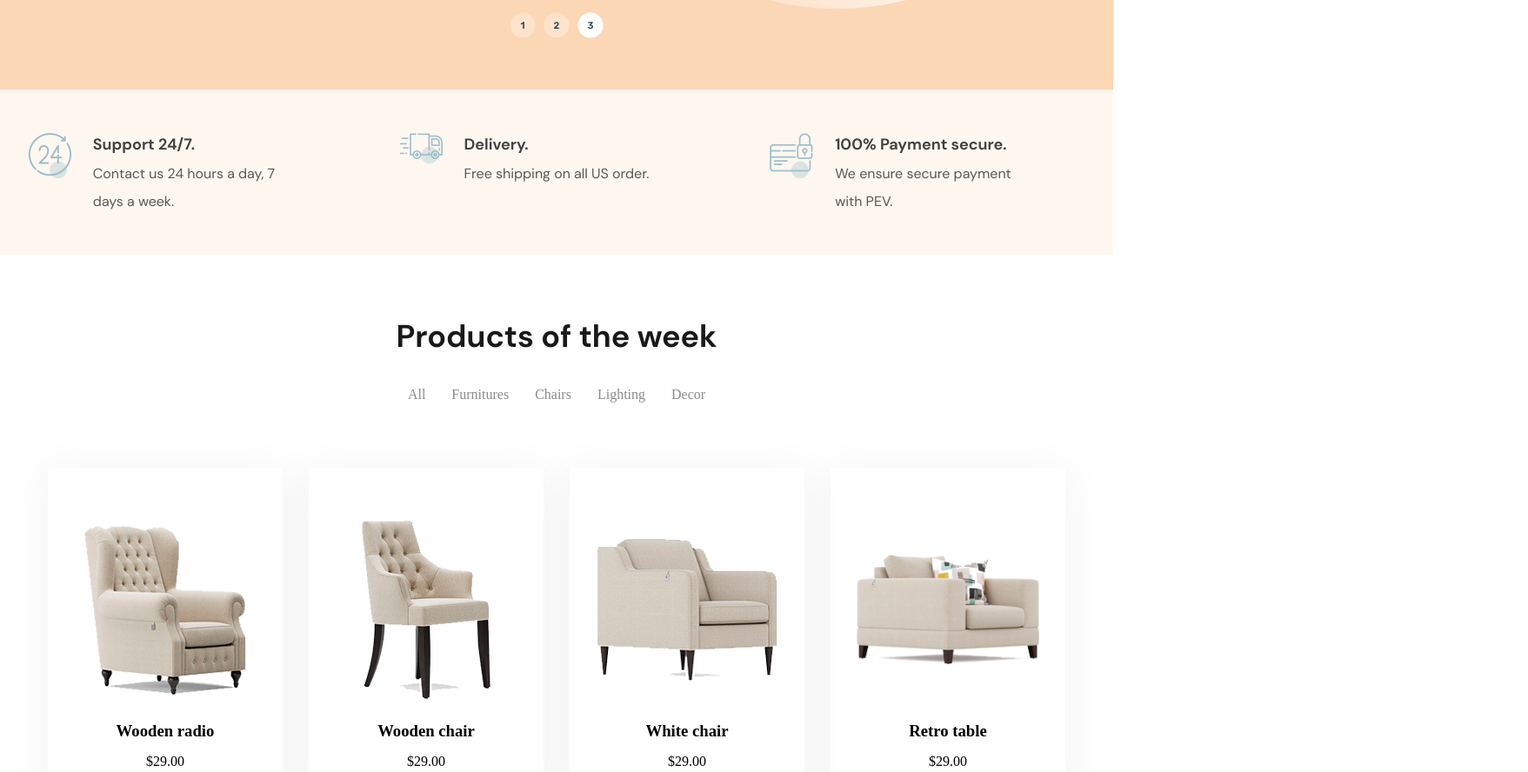
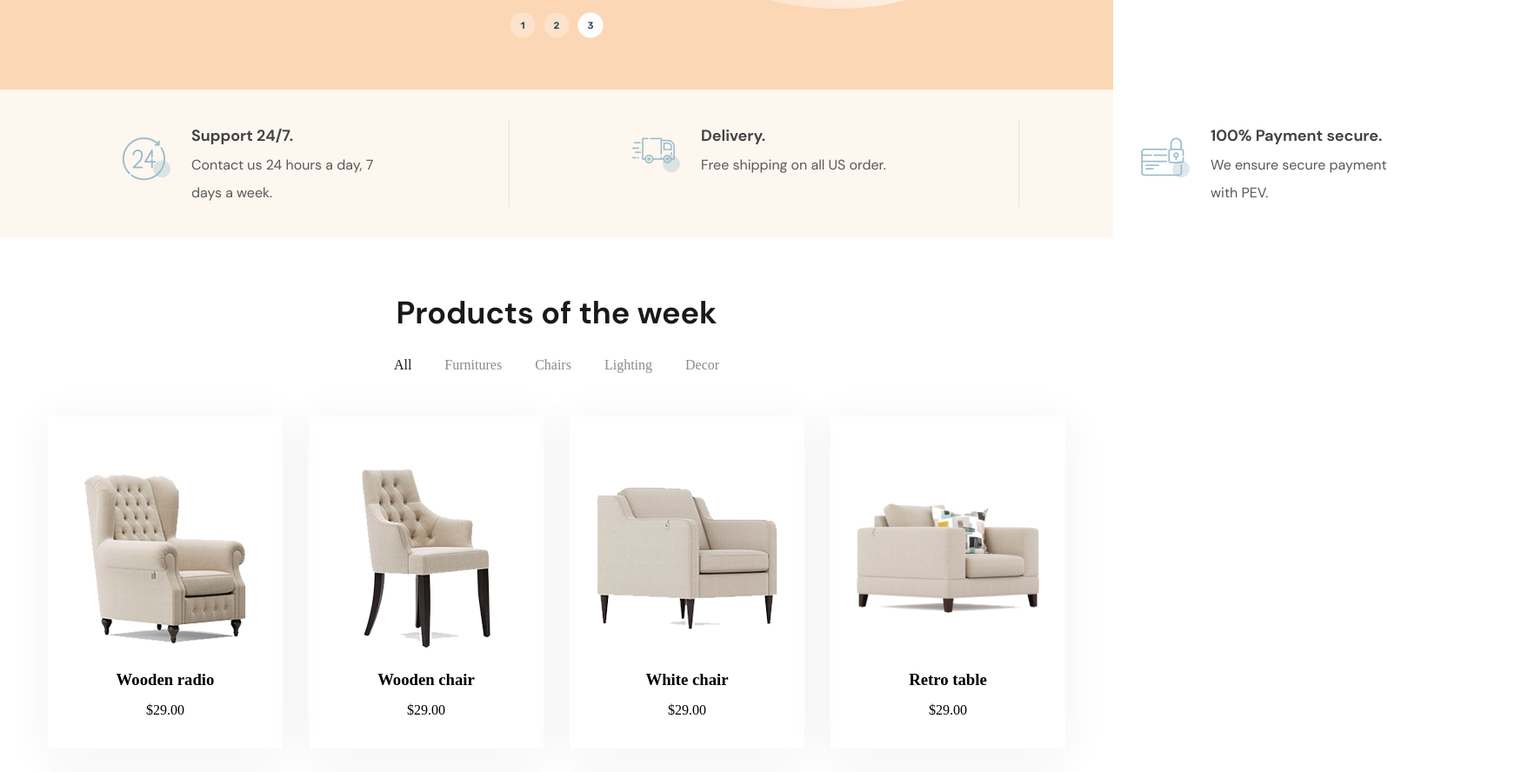
Before and after one commit to R1sKD/Glee, a website: page app/index.html in a window 1280 px wide. Shown: the part 875-1763 px from the top of the page at 87% size, 1757 px wide, since content can reach past the window. Drawn offline with nearby package versions, Linux system fonts and the light colour scheme; files that its build step writes are made by us from their sources.

Commit message:
fixed pixelperfect

```diff
--- a/app/scss/_global.scss
+++ b/app/scss/_global.scss
@@ -45,3 +45,43 @@
   color: #191919;
   text-align: center;
 }
+
+.box {
+  display: flex;
+  justify-content: center;
+
+  &__item {
+    margin-right: 38px;
+
+    &:last-child {
+      margin-right: 0;
+    }
+  }
+
+  &__btn {
+    border: none;
+    background-color: transparent;
+    color: #8b8b8b;
+    padding: 0;
+    cursor: pointer;
+    border: transparent;
+    transition: color .3s, border-color .3s;
+
+    &:focus {
+      border-color: #191919;
+      color: #191919;
+    }
+
+    &:hover {
+      color: #191919;
+    }
+
+    &:active {
+      color: $dark-blue;
+    }
+
+    &.mixitup-control-active {
+      color: #191919;
+    }
+  }
+}
--- a/app/scss/style.scss
+++ b/app/scss/style.scss
@@ -270,18 +270,26 @@
 
 .info {
   max-width: 1770px;
-  padding: 45px 0;
+  padding: 35px 0;
   background-color: $bg-light;
   margin: 0 auto;
 
   &__items {
     display: flex;
-    justify-content: space-around;
+    justify-content: space-between;
     line-height: 2;
   }
 
   &__item {
+    max-width: 595px;
+    width: 100%;
+    padding: 0 150px 0 220px;
     position: relative;
+    border-right: 1px solid #e8e4df;
+
+    &:last-child {
+      border-right: none;
+    }
   }
 
   &__title {
@@ -294,8 +302,8 @@
       width: 20px;
       height: 20px;
       position: absolute;
-      left: -50px;
-      top: 37px;
+      left: 176px;
+      top: 46px;
       background-repeat: no-repeat;
       background-image: url(../images/icons/circle.png);
     }
@@ -305,8 +313,8 @@
       width: 50px;
       height: 50px;
       position: absolute;
-      left: -75px;
-      top: 5px;
+      left: 140px;
+      top: 20px;
       background-repeat: no-repeat;
     }
 
@@ -324,7 +332,7 @@
       }
 
       &:after {
-        top: 20px;
+        top: 40px;
       }
     }
 
@@ -340,19 +348,19 @@
     @extend %DMSans-Regular-400;
     font-size: 16px;
     color: #585858;
-    max-width: 213px;
+    width: 215px;
   }
 }
 
 .products {
-  padding: 70px 0 185px 0;
+  padding: 63px 0 185px 0;
 
   &__title {
-    margin-bottom: 35px;
+    margin-bottom: 28px;
   }
 
   &__box {
-    margin-bottom: 75px;
+    margin-bottom: 50px;
   }
 
   &__items {
@@ -438,42 +446,6 @@
   }
 }
 
-.box {
-  display: flex;
-  justify-content: center;
-
-  &__item {
-    margin-right: 30px;
-
-    &:last-child {
-      margin-right: 0;
-    }
-  }
-
-  &__btn {
-    border: none;
-    background-color: transparent;
-    color: #8b8b8b;
-    padding: 0;
-    cursor: pointer;
-    border: transparent;
-    transition: color .3s, border-color .3s;
-
-    &:focus {
-      border-color: #191919;
-      color: #191919;
-    }
-
-    &:hover {
-      color: #191919;
-    }
-
-    &:active {
-      color: $dark-blue;
-    }
-  }
-}
-
 
 
 
```
Also changed, not shown: app/index.html (+0 -2 lines).
